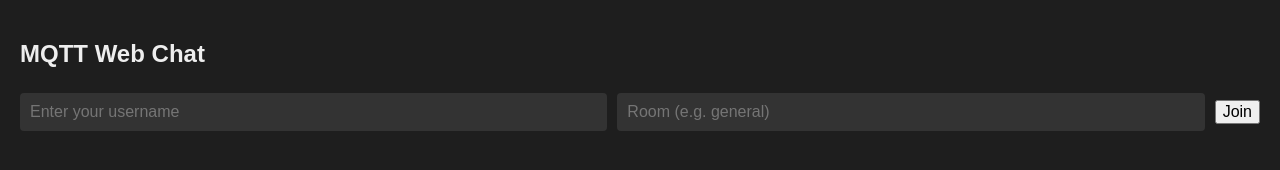
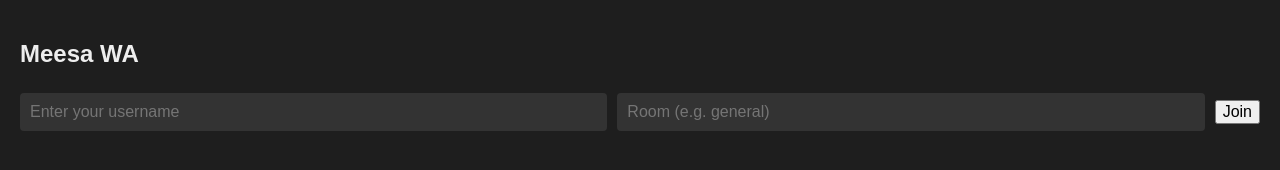
Before and after one commit to nk25719/MeesaWA.github.io, a plain HTML site: page index.html in a window 1280 px wide. Drawn offline with Linux system fonts and the light colour scheme.

Commit message:
Meesa WA

```diff
--- a/index.html
+++ b/index.html
@@ -98,7 +98,7 @@
   </style>
 </head>
 <body>
-  <h2>MQTT Web Chat</h2>
+  <h2>Meesa WA</h2>
 
   <div id="login">
     <input id="username" placeholder="Enter your username" />
```
